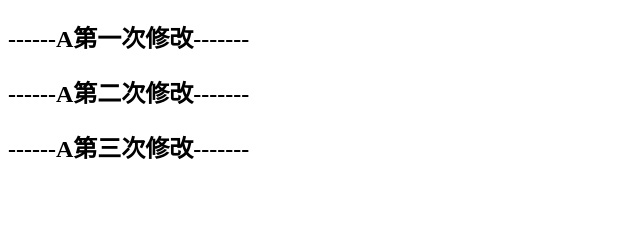
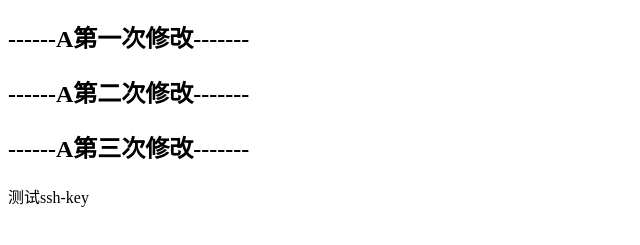
Before and after one commit to 824852963/git-practice, a plain HTML site: page index.html in a window 1280 px wide. Shown: the part 61-306 px from the top of the page, without its empty margins (0-640 px from the left). Drawn offline with Linux system fonts and the light colour scheme.

Commit message:
测试sshkey

```diff
--- a/index.html
+++ b/index.html
@@ -13,6 +13,7 @@
     <h2>------A第二次修改-------</h2>
     <h2>------A第三次修改-------</h2>
 
+    测试ssh-key
 </body>
 
 </html>
```
